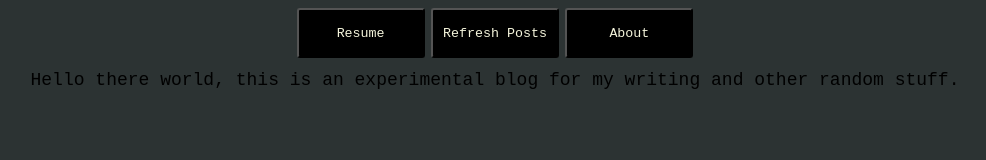
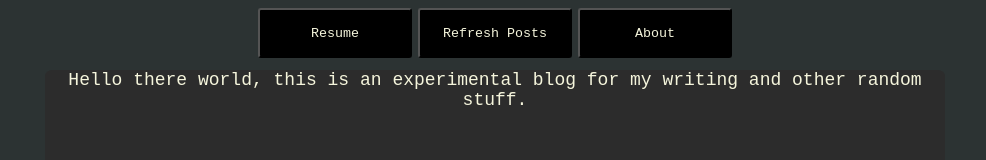
Before and after one commit to fire833/KTBLOG, a React app: page / in a window 1280 px wide. Shown: the whole page, without its empty margins (145-1131 px from the left). Built offline with nearby package versions, Linux system fonts and the light colour scheme; a web font is replaced by a local one.

Commit message:
[entries] Added another container for holding blog entries.
Signed-off by: Kendall Tauser <kttpsy@gmail.com>

```diff
--- a/src/Entry.css
+++ b/src/Entry.css
@@ -24,8 +24,31 @@
     margin: 0 auto;
 }
 
-.btn {
-    min-width: 10vw;
+.content {
+    min-width: 570px;
+    max-width: 900px;
+    background-color: rgb(44, 44, 44);
+    /* margin-top: 5%; */
+    margin: 0 auto;
+    color: beige;
+    height: 90vh;
+    overflow: none;
+    border-radius: 0.8%;
 }
 
-.btn:active {}
+.content:hover {
+    background-color: rgb(46, 46, 46);
+}
+
+.btn {
+    min-width: 12vw;
+}
+
+.btn:active {
+    background-color: lightslategray;
+}
+
+.btn:hover {
+    border-color: antiquewhite;
+    background-color: #131313;
+}
--- a/src/Entry.tsx
+++ b/src/Entry.tsx
@@ -29,7 +29,7 @@ function KTBLOG() {
         <button onClick={() => {}} className="btn">Refresh Posts</button>
         <button onClick={() => {}} className="btn">About</button>
       </div>
-      <div>
+      <div className="content">
         <h1>Hello there world, this is an experimental blog for my writing and other random stuff.</h1>
       </div>
     </div>
--- a/src/ktblog.css
+++ b/src/ktblog.css
@@ -25,7 +25,6 @@ body {
     min-width: 600px;
     text-align: center;
     text-overflow: inherit;
-    /* margin: 0%; */
 }
 
 h1 {
@@ -55,6 +54,7 @@ button {
     margin-right: 0.25vw;
     text-align: center;
     cursor: cell;
+    border-color: black;
 }
 
 /* .background {
```
Also changed, not shown: docs/index.html (+2 -2 lines), 4 other files.
